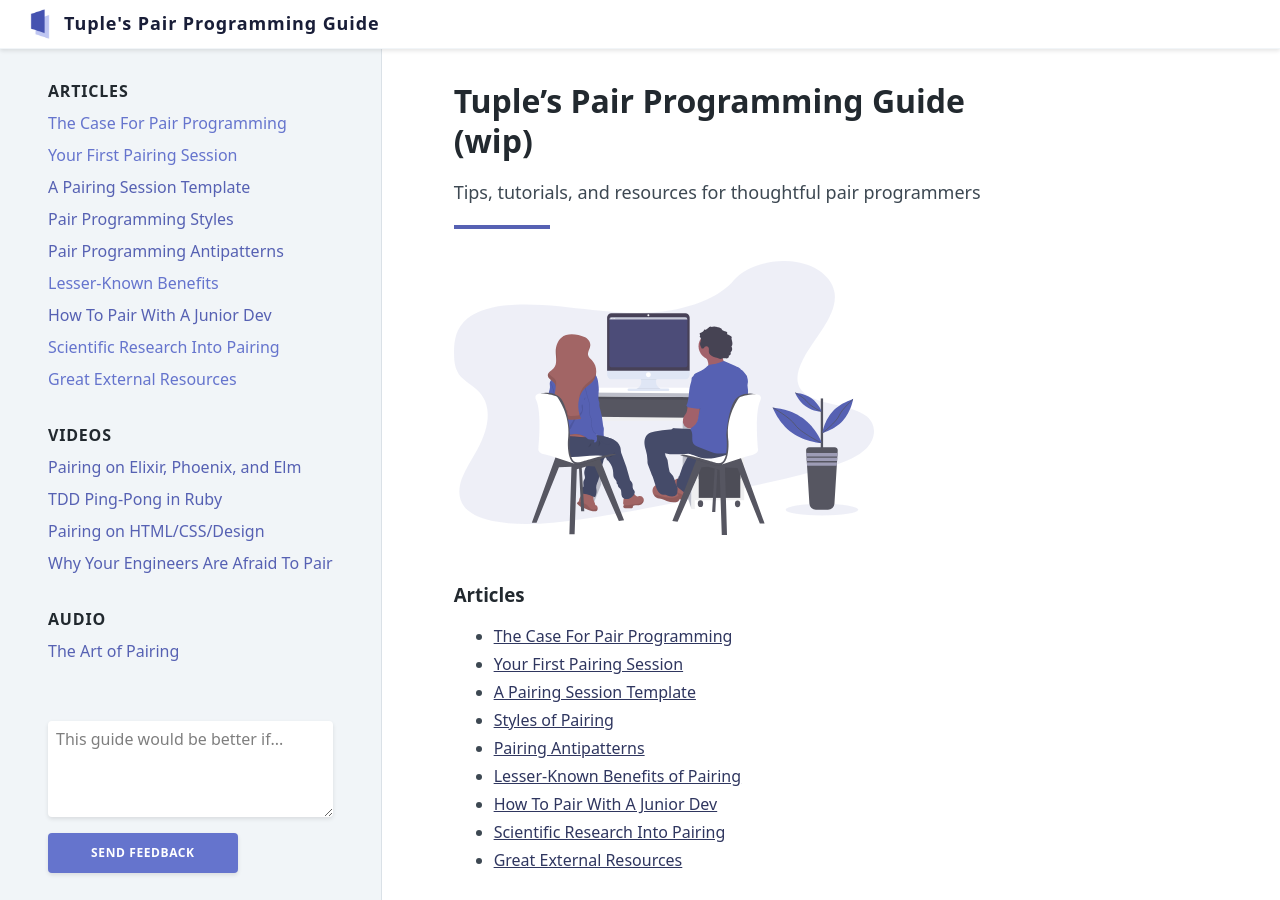
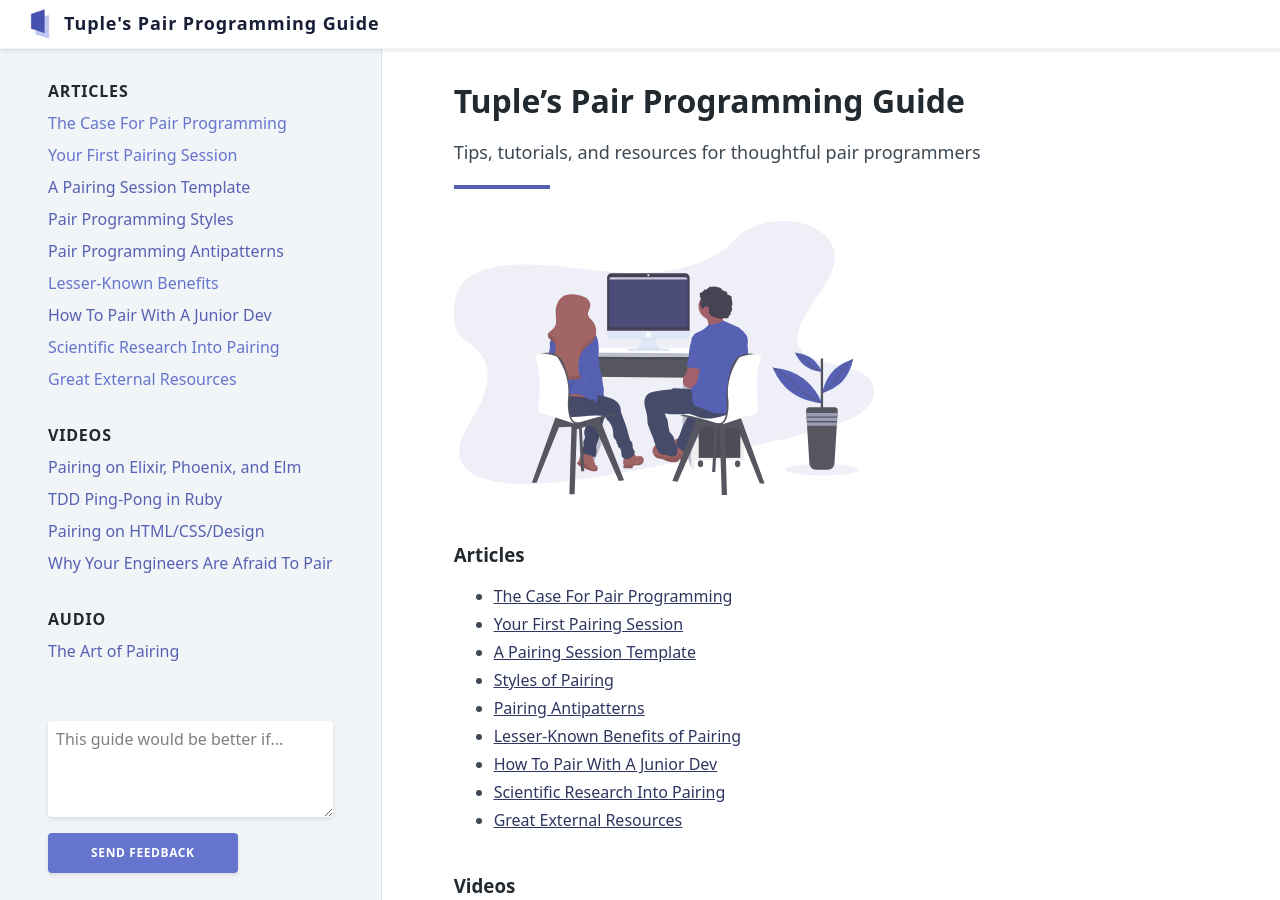
Before and after one commit to tupleapp/pair-programming-guide, a Jekyll site: the page built from index.md, in a window 1280 px wide and 900 px high. Built offline with Jekyll 4.4.1, drawn with Linux system fonts in a browser that asks for light colours.

Commit message:
not really ip anymore

```diff
--- a/index.md
+++ b/index.md
@@ -6,7 +6,7 @@ layout: default
 title: Tuple's Pair Programming Guide
 ---
 
-# Tuple's Pair Programming Guide (wip)
+# Tuple's Pair Programming Guide
 
 <p class="text-lg">Tips, tutorials, and resources for thoughtful pair programmers</p>
 
```
